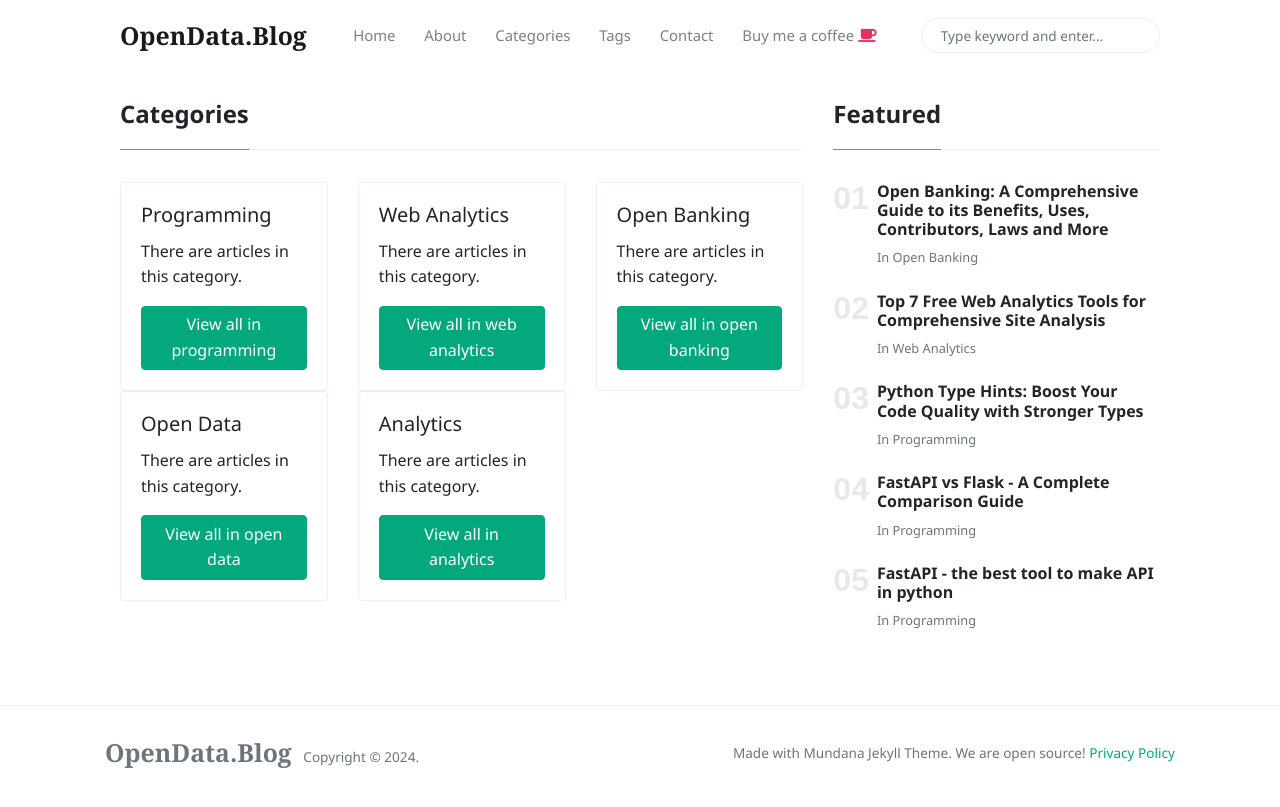
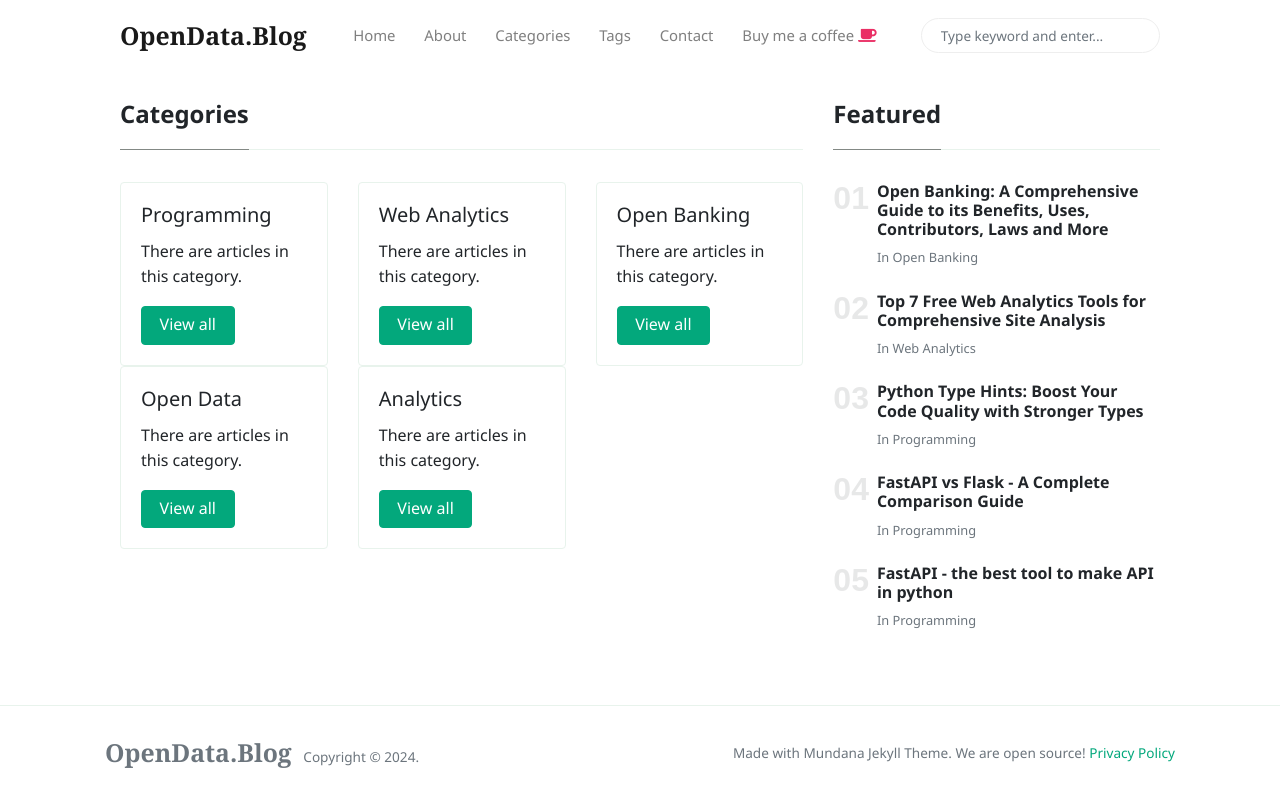
Before and after one commit to victorjohnsonk/victorjohnsonblog.github.io, a Jekyll site: the page built from _pages/categories.html, in a window 1280 px wide. Shown: the top 807 px of the page. Built offline with Jekyll 4.4.1, drawn with Linux system fonts in a browser that asks for light colours; nearby versions of some CDN libraries.

Commit message:
Update categories.html

```diff
--- a/_pages/categories.html
+++ b/_pages/categories.html
@@ -17,7 +17,7 @@
                 <div class="card-body">
                     <h5 class="card-title">{{ category[0] }}</h5>
                     <p class="card-text">There are articles in this category.</p>
-                    <a href="{{ site.baseurl }}/categories?id={{ category[0] | downcase }}" class="btn btn-primary">View all in {{ category[0] | downcase }}</a>
+                    <a href="{{ site.baseurl }}/categories?id={{ category[0] | downcase }}" class="btn btn-primary">View all</a>
                 </div>
             </div>
         </div>
```
